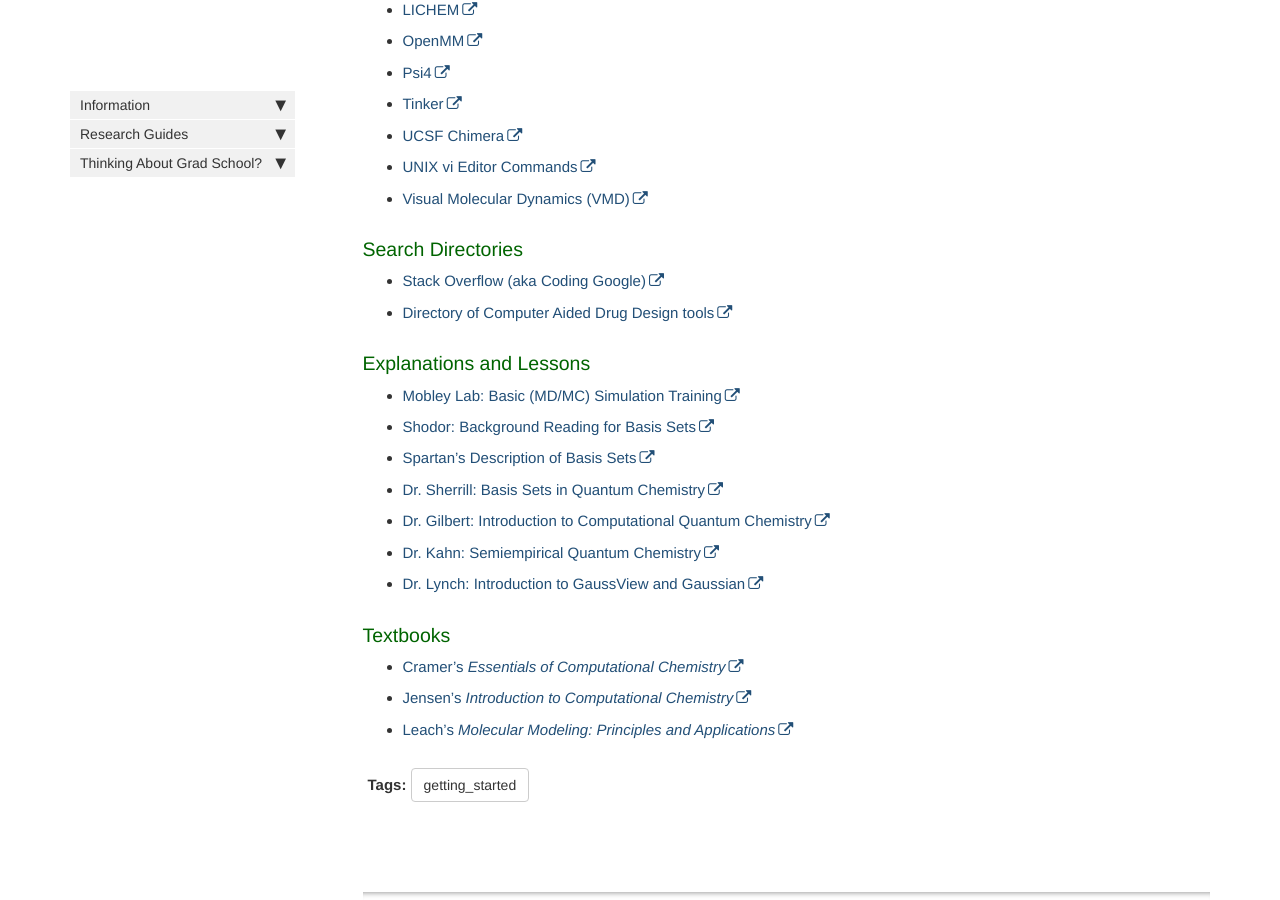
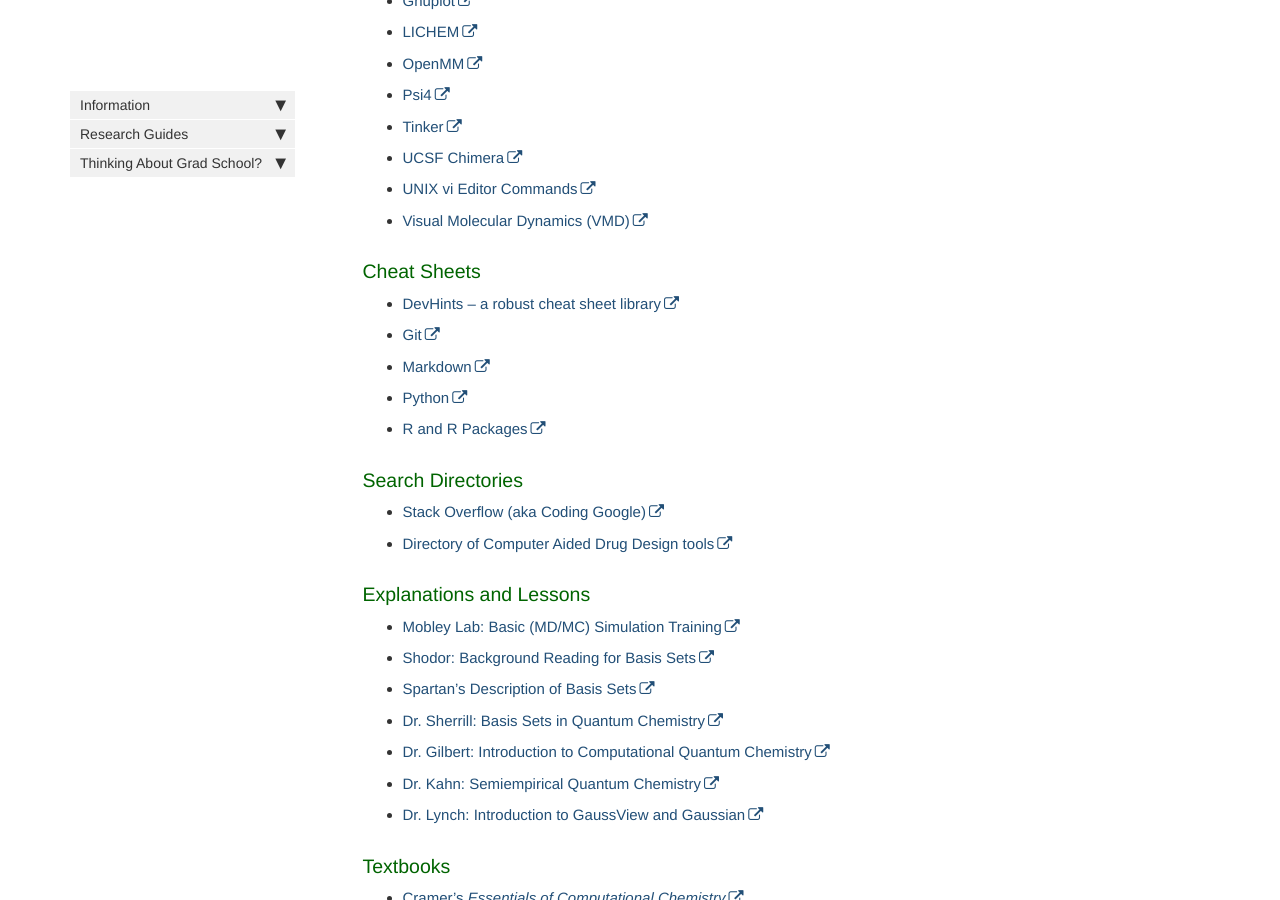
Before and after one commit to emleddin/comp-chem-website, a Jekyll site: the page built from index.md, in a window 1280 px wide and 900 px high, scrolled down 1263 px. Built offline with Jekyll 4.4.1, drawn with Linux system fonts in a browser that asks for light colours; comment, search, counter and statistics services are not loaded.

Commit message:
Add/fix some links

```diff
--- a/index.md
+++ b/index.md
@@ -60,6 +60,13 @@ and I've outlined a few here.
 * [UNIX vi Editor Commands](https://www.ccsf.edu/Pub/Fac/vi.html)
 * [Visual Molecular Dynamics (VMD)](https://www.ks.uiuc.edu/Research/vmd/current/docs.html)
 
+### Cheat Sheets {#sheets}
+* [DevHints -- a robust cheat sheet library](https://devhints.io/)
+* [Git](https://github.github.com/training-kit/)
+* [Markdown](https://github.com/adam-p/markdown-here/wiki/Markdown-Cheatsheet)
+* [Python](https://ehmatthes.github.io/pcc/cheatsheets/README.html)
+* [R and R Packages](https://rstudio.com/resources/cheatsheets/)
+
 ### Search Directories {#searchable}
 
 * [Stack Overflow (aka Coding Google)](https://stackoverflow.com/)
```
Also changed, not shown: pages/AMBER_guide/AMBERguide-AMBER-atom-types.md (+4 -1 lines), pages/R_guide/Rguide-introduction.md (+2 -0 lines).
